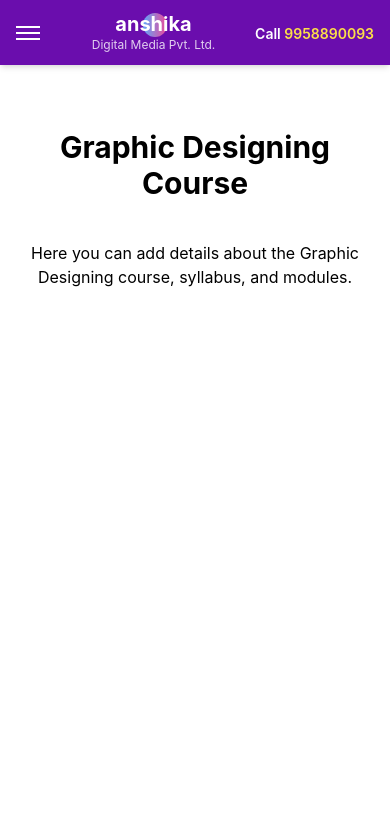
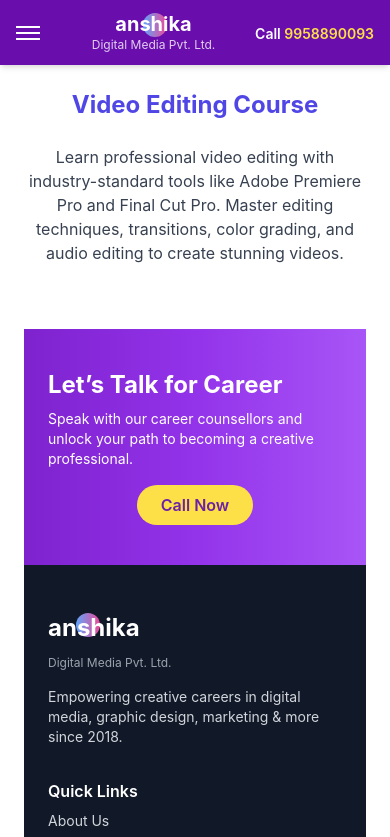
Before and after one commit to Rajumishra23/Anshika-digital, a React (Create React App) app: page /video-editing in a window 390 px wide. Shown: the top 837 px of the page. Built offline with nearby package versions, Linux system fonts and the light colour scheme.

Commit message:
Updated layout for better responsive view

```diff
--- a/src/pages/GraphicDesigning.js
+++ b/src/pages/GraphicDesigning.js
@@ -5,7 +5,7 @@
 
 // Dummy software logos — replace with actual image paths
 const softwares = [
-  { name: "Adobe Illustrator", short: "Ai", gradient: "from-orange-500 to-purple-600", logo: "ai.png" },
+  { name: "Adobe Illustrator", short: "Ai", gradient: "from-orange-500 to-purple-600", logo: "Ai.png" },
   { name: "Adobe Photoshop", short: "Ps", gradient: "from-blue-900 to-black", logo: "ps.png" },
   { name: "Adobe InDesign", short: "Id", gradient: "from-pink-500 to-red-500", logo: "id.png" },
   { name: "CorelDRAW", short: "Corel", gradient: "from-green-500 to-teal-500", logo: "cd.png" },
--- a/src/pages/VideoEditing.js
+++ b/src/pages/VideoEditing.js
@@ -1,16 +1,22 @@
 // DigitalMarketing.jsx
 import React from "react";
-import Footer from "../components/Footer"; // only if you want footer here
+import Footer from "../components/Footer"; // optional
 
-const DigitalMarketing = () => {
+const VideoEditing = () => {
   return (
     <div className="p-6">
-      <h1 className="text-3xl font-bold text-center my-10">Graphic Designing Course</h1>
-      <p className="text-center max-w-3xl mx-auto">
-        Here you can add details about the Graphic Designing course, syllabus, and modules.
-      </p>
+      {/* Video Editing Section */}
+      <div className="max-w-4xl mx-auto text-center mb-16">
+        <h2 className="text-2xl sm:text-3xl font-bold mb-6 text-indigo-600">Video Editing Course</h2>
+        <p className="text-gray-700 mb-6">
+          Learn professional video editing with industry-standard tools like Adobe Premiere Pro and Final Cut Pro.
+          Master editing techniques, transitions, color grading, and audio editing to create stunning videos.
+        </p>
+      </div>
+
+      <Footer />
     </div>
   );
 };
 
-export default DigitalMarketing;
+export default VideoEditing;
```
